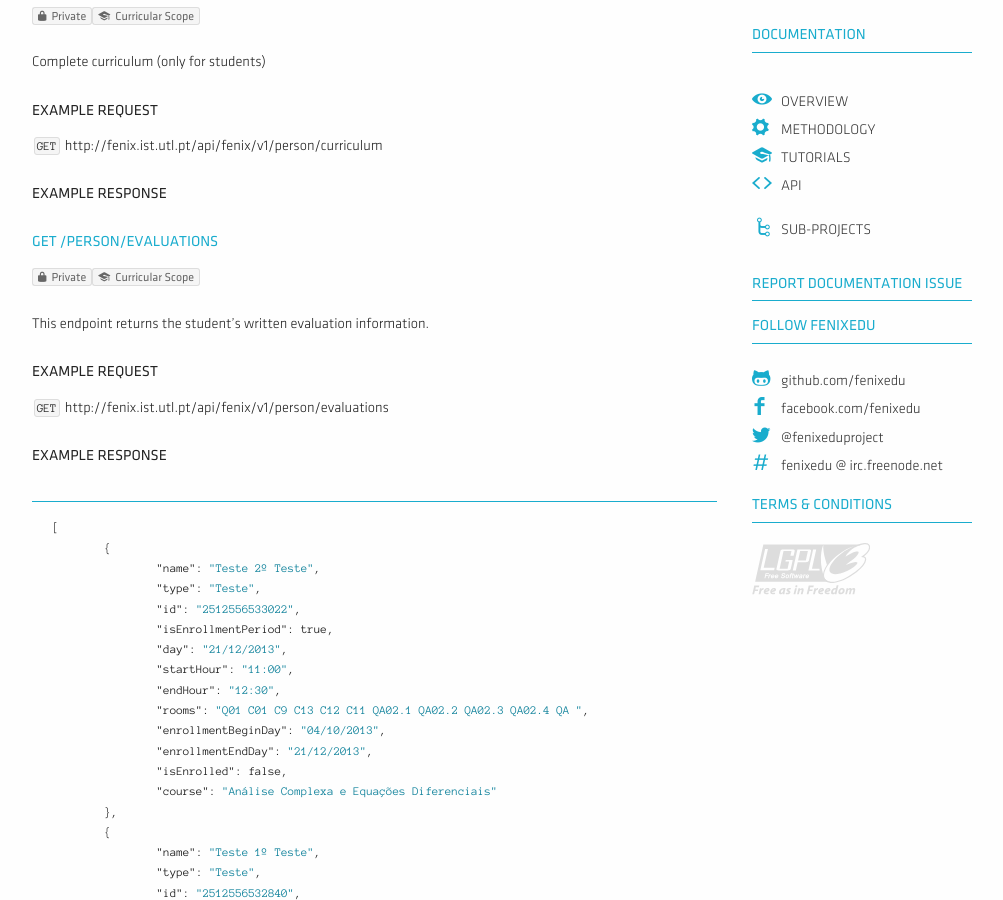
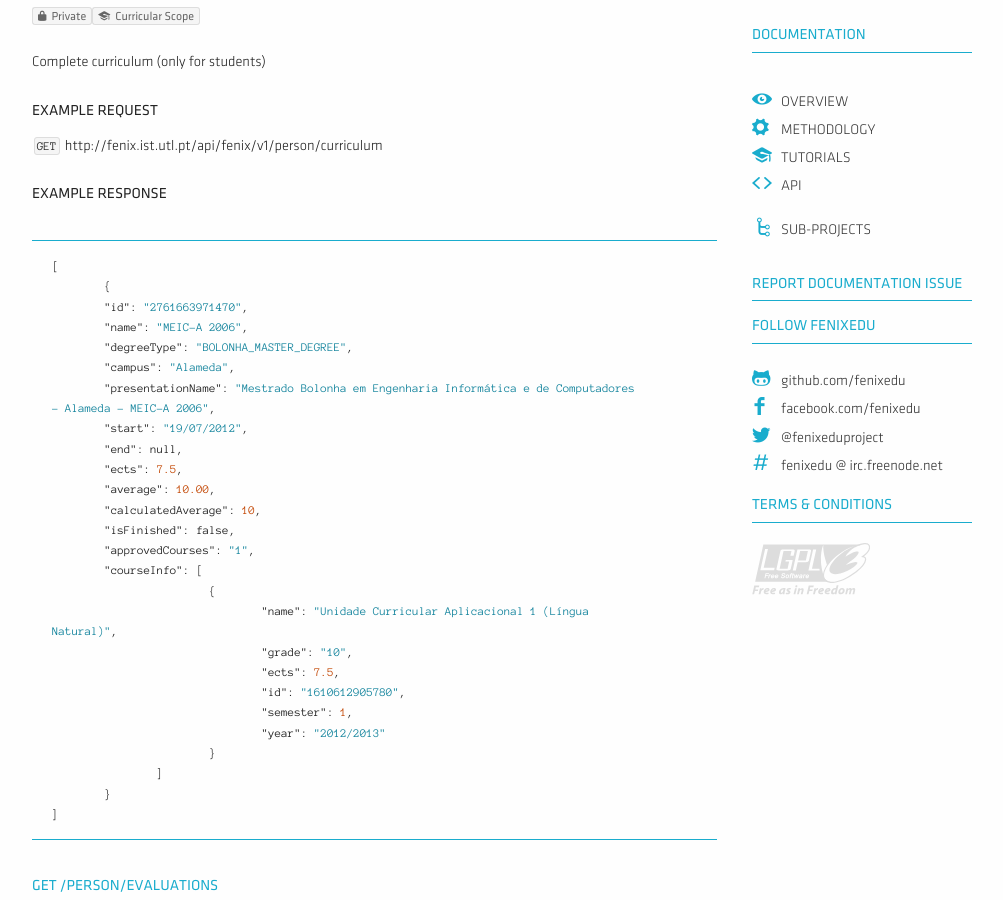
Before and after one commit to FenixEdu/fenixedu.github.io, a Jekyll site: the page built from dev/api/index.md, in a window 1280 px wide and 900 px high, scrolled down 14201 px. Shown: the whole window, without its empty margins (128-1131 px from the left). Built offline with Jekyll 4.4.1, drawn with Linux system fonts in a browser that asks for light colours; nearby versions of some CDN libraries; Markdown is read by kramdown in place of the engine named in the settings.

Commit message:
Added JSON response example for /person/curriculum

```diff
--- a/dev/api/index.md
+++ b/dev/api/index.md
@@ -645,7 +645,32 @@ Complete curriculum (only for students)
 #### Example Response
 
 {% highlight json %}
-
+[
+	{
+	"id": "2761663971470",
+	"name": "MEIC-A 2006",
+	"degreeType": "BOLONHA_MASTER_DEGREE",
+	"campus": "Alameda",
+	"presentationName": "Mestrado Bolonha em Engenharia Informática e de Computadores - Alameda - MEIC-A 2006",
+	"start": "19/07/2012",
+	"end": null,
+	"ects": 7.5,
+	"average": 10.00,
+	"calculatedAverage": 10,
+	"isFinished": false,
+	"approvedCourses": "1",
+	"courseInfo": [
+			{
+				"name": "Unidade Curricular Aplicacional 1 (Língua Natural)",
+				"grade": "10",
+				"ects": 7.5,
+				"id": "1610612905780",
+				"semester": 1,
+				"year": "2012/2013"
+			}
+		]
+	}
+]
 {% endhighlight %}
 
 
```
